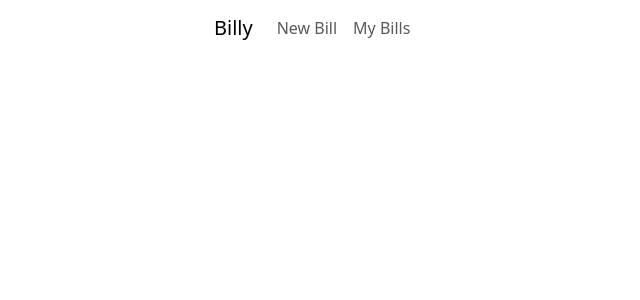
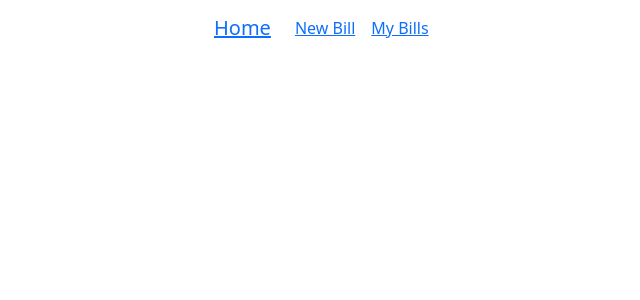
Before and after one commit to dvejmz/billy, a React (Create React App) app: page / in a window 1280 px wide. Shown: the top 300 px of the page, without its empty margins (118-758 px from the left). Built offline with nearby package versions, Linux system fonts and the light colour scheme.

Commit message:
Restore react-router link behaviour

```diff
--- a/src/containers/Root.tsx
+++ b/src/containers/Root.tsx
@@ -10,10 +10,16 @@ function Home() {
     <div className="App">
       <Navbar>
         <Container>
-          <Navbar.Brand href="/">Billy</Navbar.Brand>
+          <Navbar.Brand>
+            <Link to={`/`}>Home</Link>
+          </Navbar.Brand>
           <Nav className="me-auto">
-            <Nav.Link href="/new">New Bill</Nav.Link>
-            <Nav.Link href="/bills">My Bills</Nav.Link>
+            <Nav.Link>
+              <Link to={`/new`}>New Bill</Link>
+            </Nav.Link>
+            <Nav.Link>
+              <Link to={`/bills`}>My Bills</Link>
+            </Nav.Link>
           </Nav>
         </Container>
       </Navbar>
```
